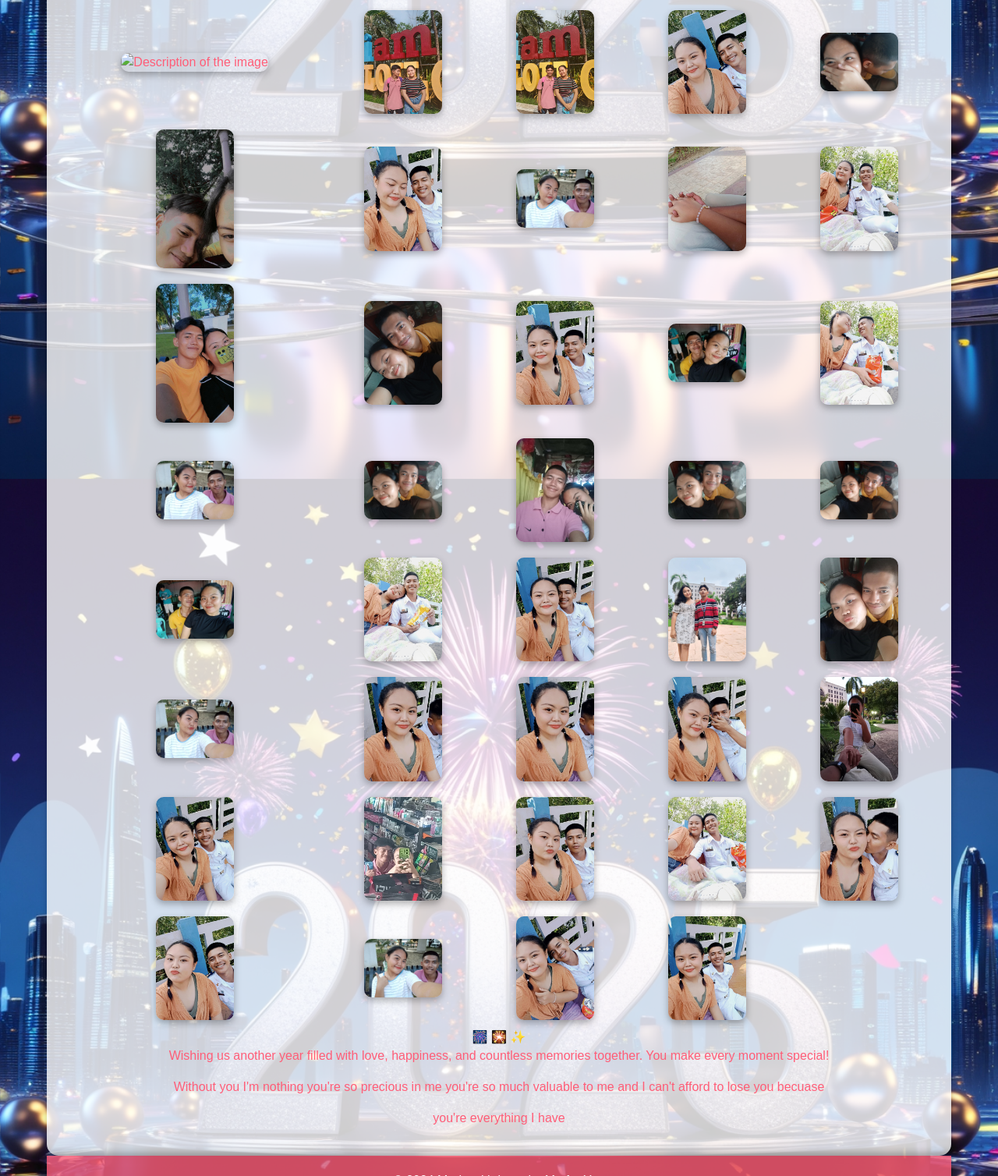
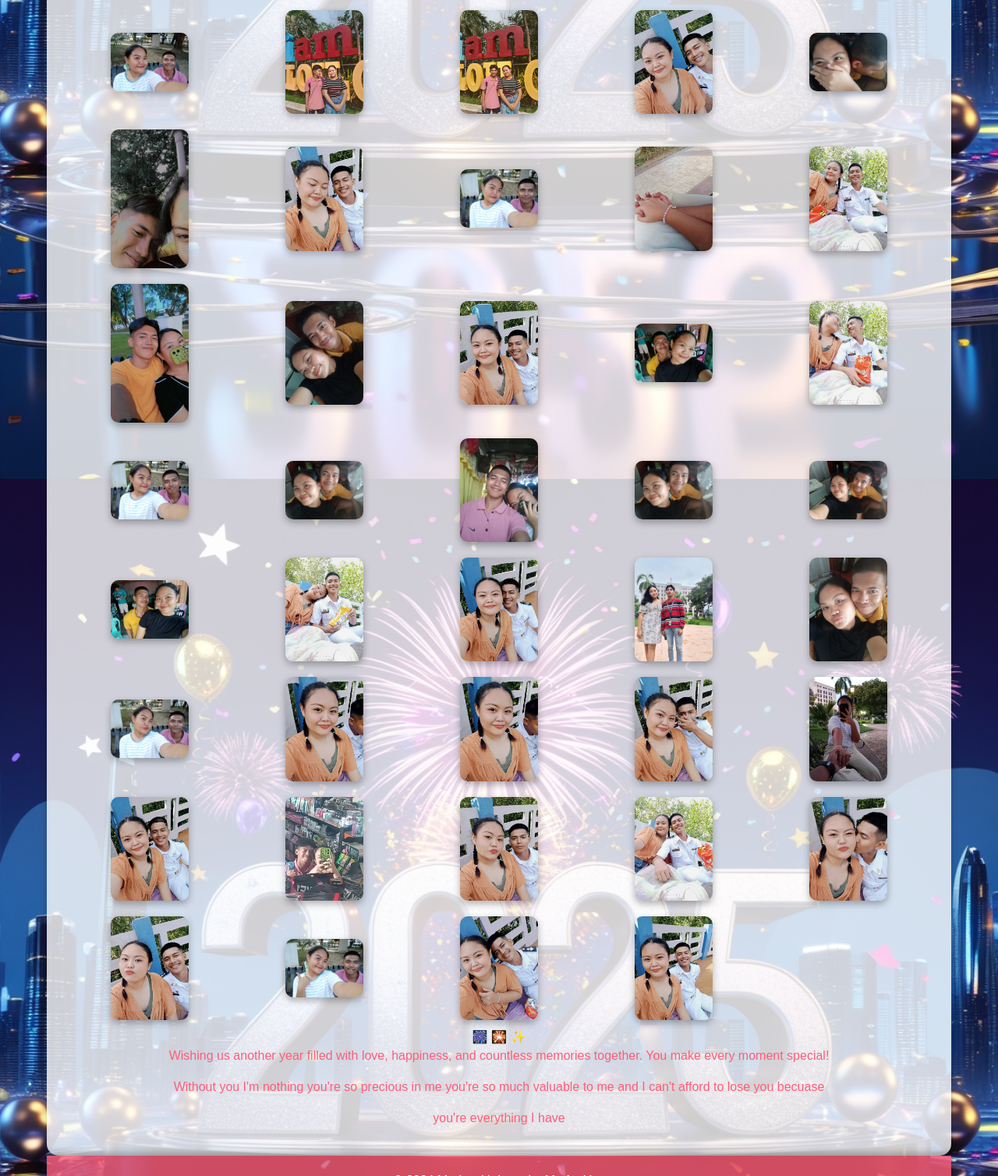
Before and after one commit to RainierCastor2004/ming, a plain HTML site: page index.html in a window 1280 px wide. Shown: the part 666-2174 px from the top of the page at 78% size. Drawn offline with nearby package versions, Linux system fonts and the light colour scheme; files whose address does not match are found by name.

Commit message:
Update index.html

```diff
--- a/index.html
+++ b/index.html
@@ -242,18 +242,18 @@
     <tbody>
         <!-- Repeat the <tr> below to create rows with 5 images per row (total of 41 images) -->
         <tr>
-            <td><img src="your-image.jpg" alt="Description of the image" width="300" height="200"></td>
-            <td><img src="D:\Downloads\Memories\path-to-image2.jpg" alt="Image 2"></td>
-            <td><img src="D:\Downloads\Memories\path-to-image3.jpg" alt="Image 3"></td>
-            <td><img src="D:\Downloads\Memories\path-to-image4.jpg" alt="Image 4"></td>
-            <td><img src="D:\Downloads\Memories\path-to-image5.jpg" alt="Image 5"></td>
+            <td><img src="path-to-image1.jpg" alt="Image 2"></td>
+            <td><img src="C:\Users\raini\Desktop\Finilize\path-to-image2.jpg" alt="Image 2"></td>
+            <td><img src="C:\Users\raini\Desktop\Finilize\path-to-image3.jpg" alt="Image 3"></td>
+            <td><img src="C:\Users\raini\Desktop\Finilize\path-to-image4.jpg" alt="Image 4"></td>
+            <td><img src="C:\Users\raini\Desktop\Finilize\path-to-image5.jpg" alt="Image 5"></td>
         </tr>
         <tr>
-            <td><img src="D:\Downloads\Memories\path-to-image6.jpg" alt="Image 6"></td>
-            <td><img src="D:\Downloads\Memories\path-to-image7.jpg" alt="Image 7"></td>
-            <td><img src="D:\Downloads\Memories\path-to-image8.jpg" alt="Image 8"></td>
-            <td><img src="D:\Downloads\Memories\path-to-image9.jpg" alt="Image 9"></td>
-            <td><img src="D:\Downloads\Memories\path-to-image10.jpg" alt="Image 10"></td>
+            <td><img src="C:\Users\raini\Desktop\Finilize\path-to-image6.jpg" alt="Image 6"></td>
+            <td><img src="C:\Users\raini\Desktop\Finilize\path-to-image7.jpg" alt="Image 7"></td>
+            <td><img src="C:\Users\raini\Desktop\Finilize\path-to-image8.jpg" alt="Image 8"></td>
+            <td><img src="C:\Users\raini\Desktop\Finilize\path-to-image9.jpg" alt="Image 9"></td>
+            <td><img src="C:\Users\raini\Desktop\Finilize\path-to-image10.jpg" alt="Image 10"></td>
         </tr>
         <tr>
             <td><img src="D:\Downloads\Memories\path-to-image11.jpg" alt="Image 11"></td>
@@ -263,18 +263,18 @@
             <td><img src="D:\Downloads\Memories\path-to-image15.jpg" alt="Image 15"></td>
         </tr>
         <tr>
-            <td><img src="D:\Downloads\Memories\path-to-image16.jpg" alt="Image 16"></td>
-            <td><img src="D:\Downloads\Memories\path-to-image17.jpg" alt="Image 17"></td>
-            <td><img src="D:\Downloads\Memories\path-to-image18.jpg" alt="Image 18"></td>
-            <td><img src="D:\Downloads\Memories\path-to-image19.jpg" alt="Image 19"></td>
-            <td><img src="D:\Downloads\Memories\path-to-image20.jpg" alt="Image 20"></td>
+            <td><img src="C:\Users\raini\Desktop\Finilize\path-to-image16.jpg" alt="Image 16"></td>
+            <td><img src="C:\Users\raini\Desktop\Finilize\path-to-image17.jpg" alt="Image 17"></td>
+            <td><img src="C:\Users\raini\Desktop\Finilize\path-to-image18.jpg" alt="Image 18"></td>
+            <td><img src="C:\Users\raini\Desktop\Finilize\path-to-image19.jpg" alt="Image 19"></td>
+            <td><img src="C:\Users\raini\Desktop\Finilize\path-to-image20.jpg" alt="Image 20"></td>
         </tr>
         <tr>
-            <td><img src="D:\Downloads\Memories\path-to-image21.jpg" alt="Image 21"></td>
-            <td><img src="D:\Downloads\Memories\path-to-image22.jpg" alt="Image 22"></td>
-            <td><img src="D:\Downloads\Memories\path-to-image23.jpg" alt="Image 23"></td>
-            <td><img src="D:\Downloads\Memories\path-to-image24.jpg" alt="Image 24"></td>
-            <td><img src="D:\Downloads\Memories\path-to-image25.jpg" alt="Image 25"></td>
+            <td><img src="C:\Users\raini\Desktop\Finilize\path-to-image21.jpg" alt="Image 21"></td>
+            <td><img src="C:\Users\raini\Desktop\Finilize\path-to-image22.jpg" alt="Image 22"></td>
+            <td><img src="C:\Users\raini\Desktop\Finilize\path-to-image23.jpg" alt="Image 23"></td>
+            <td><img src="C:\Users\raini\Desktop\Finilize\path-to-image24.jpg" alt="Image 24"></td>
+            <td><img src="C:\Users\raini\Desktop\Finilize\path-to-image25.jpg" alt="Image 25"></td>
         </tr>
         <tr>
             <td><img src="D:\Downloads\Memories\path-to-image26.jpg" alt="Image 26"></td>
@@ -284,17 +284,17 @@
             <td><img src="D:\Downloads\Memories\path-to-image30.jpg" alt="Image 30"></td>
         </tr>
         <tr>
-            <td><img src="D:\Downloads\Memories\path-to-image31.jpg" alt="Image 31"></td>
-            <td><img src="D:\Downloads\Memories\path-to-image32.jpg" alt="Image 32"></td>
-            <td><img src="D:\Downloads\Memories\path-to-image33.jpg" alt="Image 33"></td>
-            <td><img src="D:\Downloads\Memories\path-to-image34.jpg" alt="Image 34"></td>
-            <td><img src="D:\Downloads\Memories\path-to-image35.jpg" alt="Image 35"></td>
+            <td><img src="C:\Users\raini\Desktop\Finilize\path-to-image31.jpg" alt="Image 31"></td>
+            <td><img src="C:\Users\raini\Desktop\Finilize\path-to-image32.jpg" alt="Image 32"></td>
+            <td><img src="C:\Users\raini\Desktop\Finilize\path-to-image33.jpg" alt="Image 33"></td>
+            <td><img src="C:\Users\raini\Desktop\Finilize\path-to-image34.jpg" alt="Image 34"></td>
+            <td><img src="C:\Users\raini\Desktop\Finilize\path-to-image35.jpg" alt="Image 35"></td>
         </tr>
         <tr>
-            <td><img src="D:\Downloads\Memories\path-to-image36.jpg" alt="Image 36"></td>
-            <td><img src="D:\Downloads\Memories\path-to-image37.jpg" alt="Image 37"></td>
-            <td><img src="D:\Downloads\Memories\path-to-image38.jpg" alt="Image 38"></td>
-            <td><img src="D:\Downloads\Memories\path-to-image39.jpg" alt="Image 39"></td>
+            <td><img src="C:\Users\raini\Desktop\Finilize\path-to-image36.jpg" alt="Image 36"></td>
+            <td><img src="C:\Users\raini\Desktop\Finilize\path-to-image37.jpg" alt="Image 37"></td>
+            <td><img src="C:\Users\raini\Desktop\Finilize\path-to-image38.jpg" alt="Image 38"></td>
+            <td><img src="C:\Users\raini\Desktop\Finilize\path-to-image39.jpg" alt="Image 39"></td>
         </tr>
     </tbody>
 </table>
```
